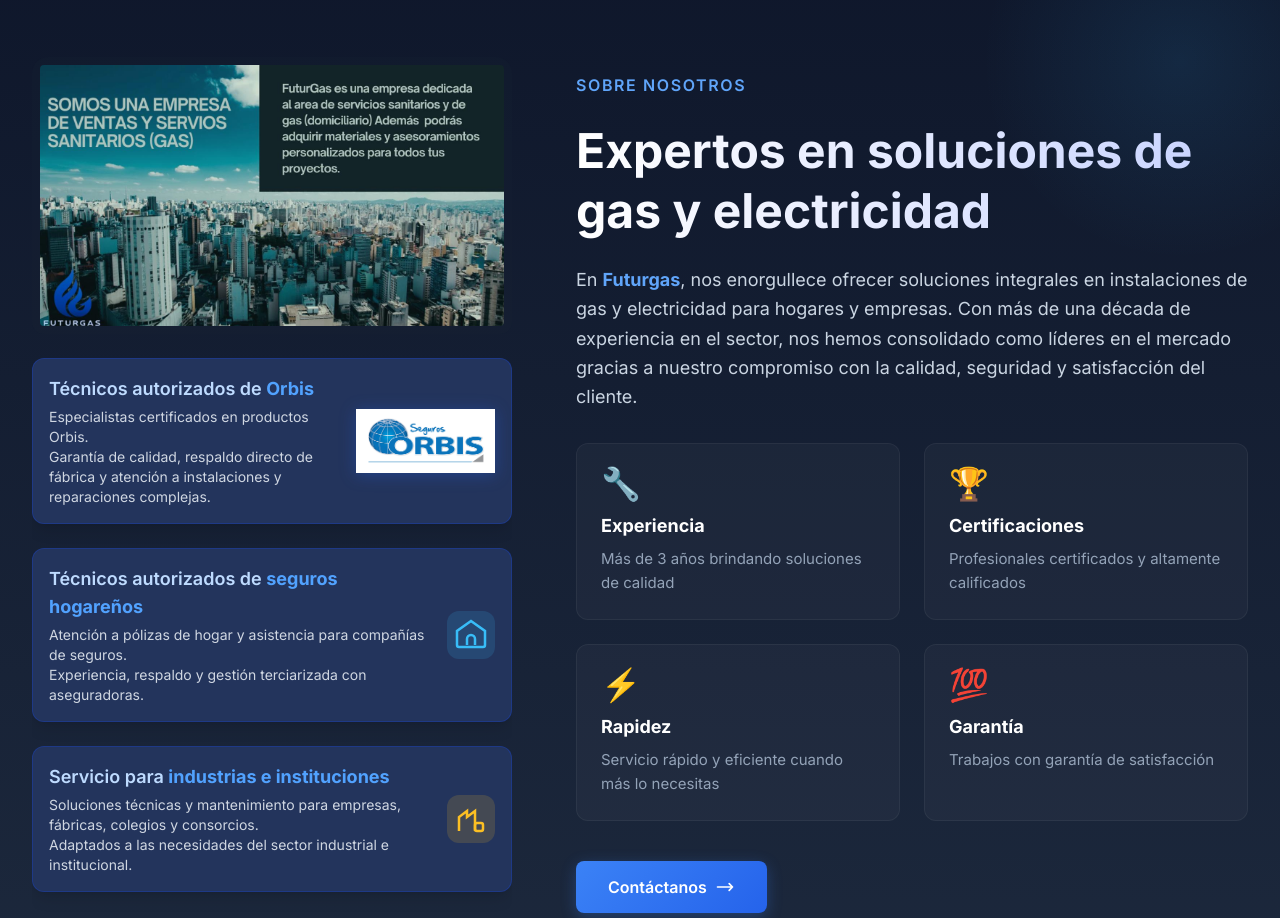
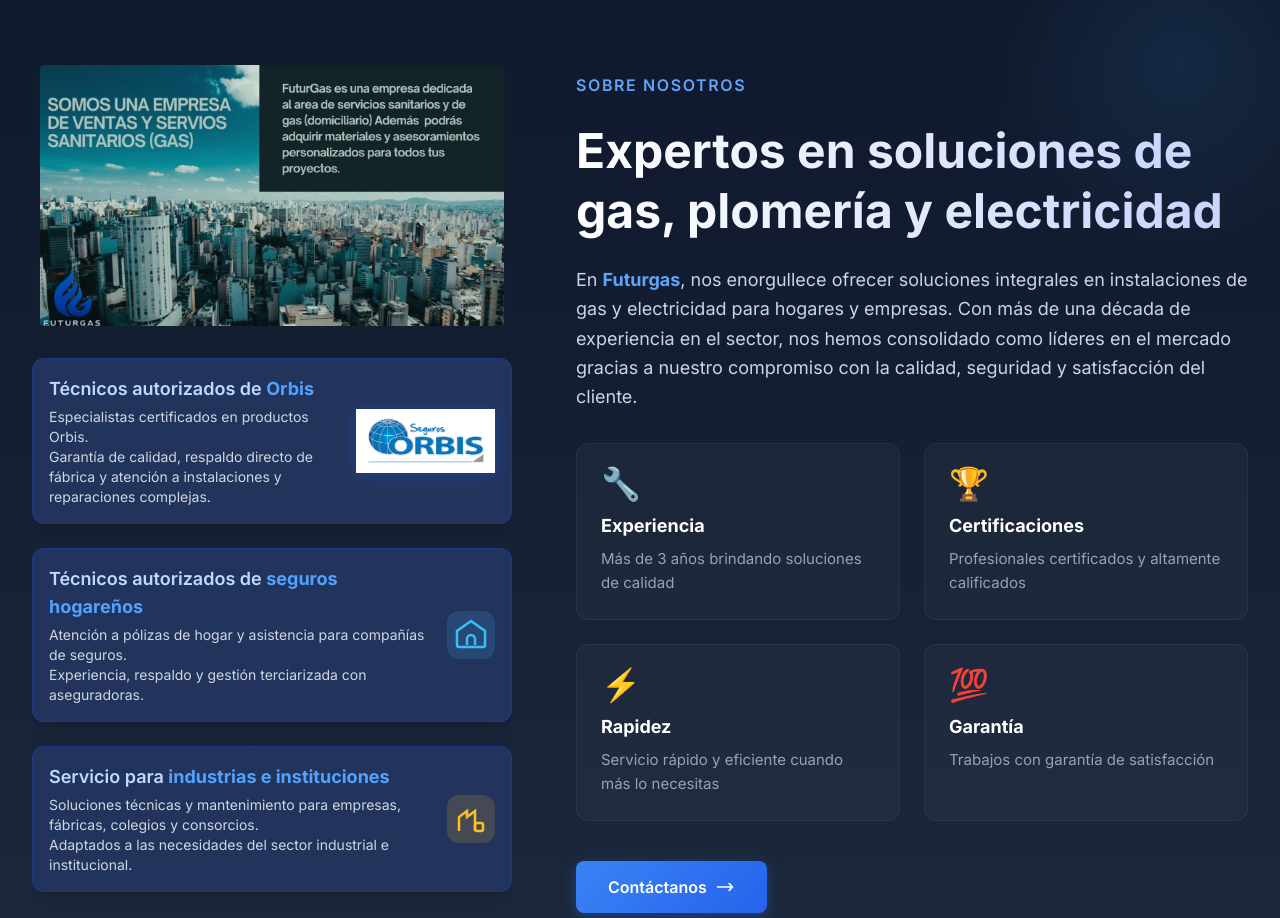
Before and after one commit to FedericoRocha/FuturgasWeb, a React (Vite) app in the folder futurgas-web/: page / in a window 1280 px wide. Shown: the part 920-1838 px from the top of the page. Built offline with nearby package versions, Linux system fonts and the light colour scheme.

Commit message:
Se cambia texto about

```diff
--- a/futurgas-web/src/components/sections/About.tsx
+++ b/futurgas-web/src/components/sections/About.tsx
@@ -177,7 +177,7 @@
               </span>
 
               <h2 className="text-4xl md:text-5xl font-extrabold leading-tight mt-2 mb-6 bg-gradient-to-r from-white to-indigo-200 bg-clip-text text-transparent">
-                Expertos en soluciones de gas y electricidad
+                Expertos en soluciones de gas, plomería y electricidad
               </h2>
 
               <p className="text-lg text-slate-300 leading-relaxed mb-8">
```
